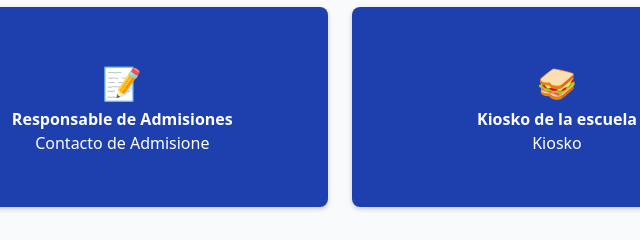
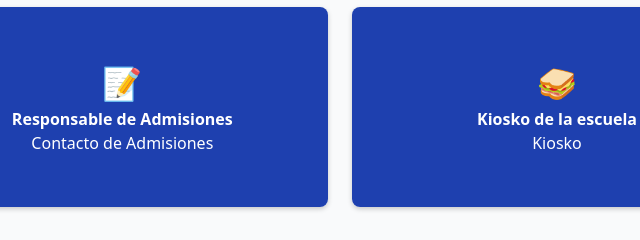
Before and after one commit to eyner93/portalespadredsm, a plain HTML site: page index.html in a window 1280 px wide. Shown: the part 4300-4540 px from the top of the page, 83-723 px from the left. Drawn offline with nearby package versions, Linux system fonts and the light colour scheme.

Commit message:
Update index.html

```diff
--- a/index.html
+++ b/index.html
@@ -1084,7 +1084,7 @@ document.addEventListener("DOMContentLoaded", function() {
     <div class="flip-card-front" style="background:#1e40af; color:white;">
       <span style="font-size:2rem;">📝</span>
       <span style="font-weight:bold;">Responsable de Admisiones</span>
-      <span>Contacto de Admisione</span>
+      <span>Contacto de Admisiones</span>
     </div>
     <div class="flip-card-back" style="background:#1e3a8a; color:white;"
          onclick="window.location.href='mailto:admisiones@dsm.edu.ni?subject=Consulta%20Admisiones'">
```
